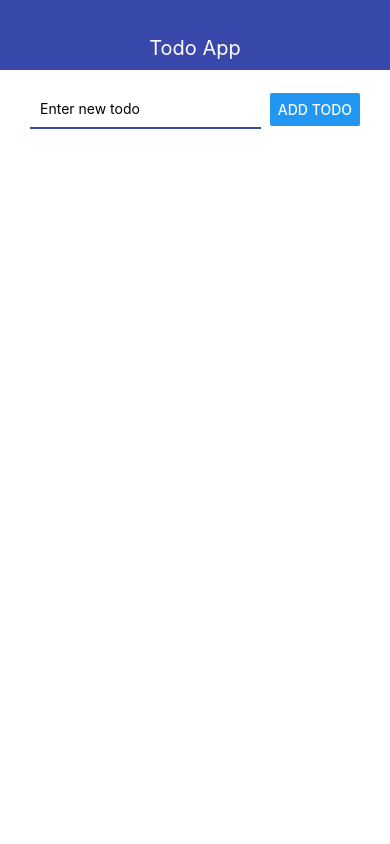
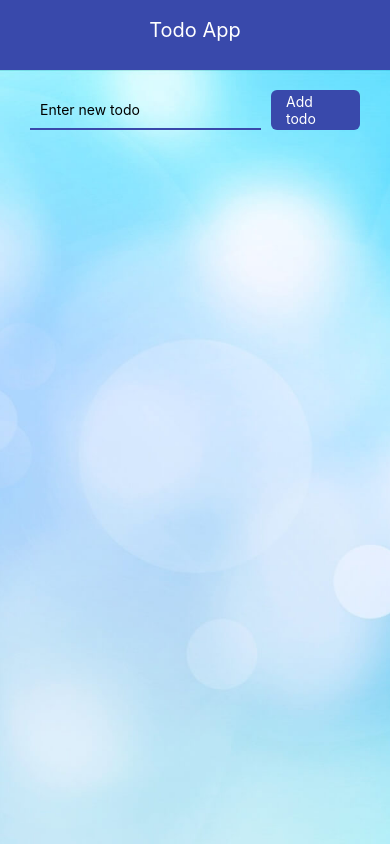
Before and after one commit to ArtemS83/rndemo, a React Native app: screen / in a window 390 px wide. Built offline with nearby package versions, Linux system fonts and the light colour scheme.

Commit message:
add statusbar bgi platform keyboard

```diff
--- a/App.js
+++ b/App.js
@@ -1,8 +1,22 @@
 import React, { useState } from 'react';
-import { StyleSheet, View, ScrollView, FlatList } from 'react-native';
+import { getStatusBarHeight } from 'react-native-status-bar-height';
+import {
+  StyleSheet,
+  View,
+  ScrollView,
+  FlatList,
+  StatusBar,
+  ImageBackground,
+  Platform,
+  TouchableWithoutFeedback,
+  Keyboard,
+} from 'react-native';
 import { Navbar } from './src/components/Navbar';
 import { AddTodo } from './src/components/AddTodo';
 import { TodosList } from './src/components/TodosList';
+
+const STATUS_BAR_HEIGHT =
+  Platform.OS === 'ios' ? getStatusBarHeight() : StatusBar.currentHeight;
 
 export default function App() {
   const [todos, setTodos] = useState([]);
@@ -20,19 +34,44 @@ export default function App() {
   };
 
   return (
-    <View>
-      <Navbar title="Todo App" />
-      <View style={styles.container}>
-        <AddTodo onSubmit={addTodo} />
-        <TodosList todos={todos} onRemoveTodo={removeTodo} />
+    <TouchableWithoutFeedback
+      onPress={() => {
+        Keyboard.dismiss();
+      }}
+    >
+      <View style={{ flex: 1 }}>
+        <StatusBar
+          backgroundColor="#3949ab"
+          style={{
+            width: '100%',
+            height: STATUS_BAR_HEIGHT,
+          }}
+        />
+        <Navbar title="Todo App" />
+        <ImageBackground
+          source={require('./src/assets/images/bgi.jpg')}
+          resizeMode="cover"
+          style={styles.image}
+        >
+          <View style={styles.container}>
+            <AddTodo onSubmit={addTodo} />
+            <TodosList todos={todos} onRemoveTodo={removeTodo} />
+          </View>
+        </ImageBackground>
       </View>
-    </View>
+    </TouchableWithoutFeedback>
   );
 }
 
 const styles = StyleSheet.create({
   container: {
+    flex: 1,
     paddingHorizontal: 30,
     paddingVertical: 20,
   },
+  image: {
+    flex: 1,
+    height: '100%',
+    width: '100%',
+  },
 });
--- a/package.json
+++ b/package.json
@@ -12,12 +12,13 @@
   "dependencies": {
     "@react-native-community/checkbox": "^0.5.9",
     "expo": "~43.0.2",
+    "expo-checkbox": "~2.0.0",
     "expo-status-bar": "~1.1.0",
     "react": "17.0.1",
     "react-dom": "17.0.1",
     "react-native": "0.64.3",
-    "react-native-web": "0.17.1",
-    "expo-checkbox": "~2.0.0"
+    "react-native-status-bar-height": "^2.6.0",
+    "react-native-web": "0.17.1"
   },
   "devDependencies": {
     "@babel/core": "^7.12.9"
--- a/src/components/AddTodo.jsx
+++ b/src/components/AddTodo.jsx
@@ -1,5 +1,14 @@
 import React, { useState } from 'react';
-import { View, StyleSheet, TextInput, Button, Alert } from 'react-native';
+import {
+  View,
+  StyleSheet,
+  TextInput,
+  Button,
+  Alert,
+  TouchableOpacity,
+  Text,
+  Keyboard,
+} from 'react-native';
 
 export const AddTodo = ({ onSubmit }) => {
   const [value, setValue] = useState('');
@@ -11,6 +20,7 @@ export const AddTodo = ({ onSubmit }) => {
     }
     onSubmit(value.trim());
     setValue('');
+    Keyboard.dismiss();
   };
 
   return (
@@ -21,10 +31,21 @@ export const AddTodo = ({ onSubmit }) => {
         placeholder={'Enter new todo'}
         autoCorrect={false}
         // autoCapitalize={'none'}
+        // textAlign={'center'}
         keyboardType={'email-address'}
         onChangeText={setValue}
+        // onFocus={() => {
+        //   console.log('Input focused');
+        // }}
       />
-      <Button title="Add todo" onPress={handleAddTodo} />
+      {/* <Button title="Add todo" onPress={handleAddTodo} /> */}
+      <TouchableOpacity
+        style={styles.btn}
+        onPress={handleAddTodo}
+        activeOpacity={0.5}
+      >
+        <Text style={styles.btnTitle}>Add todo</Text>
+      </TouchableOpacity>
     </View>
   );
 };
@@ -41,5 +62,21 @@ const styles = StyleSheet.create({
     borderBottomWidth: 2,
     borderBottomColor: '#3949ab',
     padding: 10,
+    marginRight: 10,
+  },
+  btn: {
+    flex: 1,
+    alignItems: 'center',
+    justifyContent: 'center',
+    height: 40,
+    // borderWidth: 2,
+    // borderBottomColor: '#3949ab',
+    borderRadius: 6,
+    backgroundColor: '#3949ab',
+    paddingHorizontal: 15,
+  },
+  btnTitle: {
+    color: '#fff',
+    // fontSize: 14,
   },
 });
--- a/src/components/Navbar.jsx
+++ b/src/components/Navbar.jsx
@@ -13,7 +13,7 @@ const styles = StyleSheet.create({
   navbar: {
     height: 70,
     alignItems: 'center',
-    justifyContent: 'flex-end',
+    justifyContent: 'center',
     backgroundColor: '#3949ab',
     paddingBottom: 10,
   },
--- a/src/components/TodosList.jsx
+++ b/src/components/TodosList.jsx
@@ -19,27 +19,11 @@ export const TodosList = ({ todos, onRemoveTodo }) => {
       )}
       keyExtractor={item => item.id}
     />
-    // <ScrollView style={styles.list}>
-    //   {todos.map(({ title, id }) => (
-    //     <Text style={styles.todo} key={id}>
-    //       {title}
-    //     </Text>
-    //   ))}
-    // </ScrollView>
   );
 };
 
 const styles = StyleSheet.create({
   list: {
-    marginVertical: 20,
+    marginTop: 20,
   },
-  //   todo: {
-  //     flexDirection: 'row',
-  //     alignItems: 'center',
-  //     padding: 15,
-  //     marginBottom: 10,
-  //     borderWidth: 1,
-  //     borderColor: '#eee',
-  //     borderRadius: 5,
-  //   },
 });
```
Also changed, not shown: src/assets/images/bgi.jpg (added), 1 other file (tests, documents, lock files or other folders).
